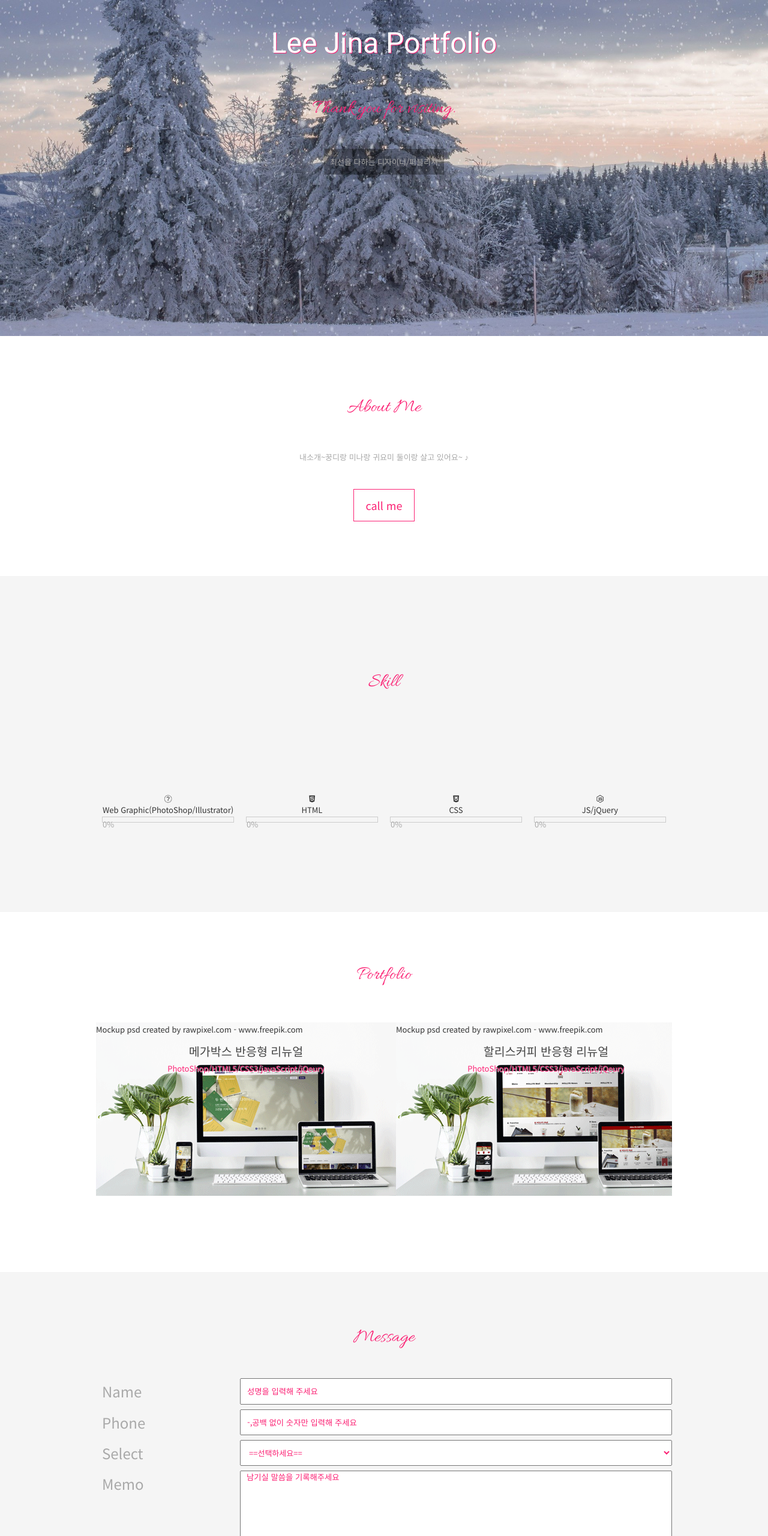
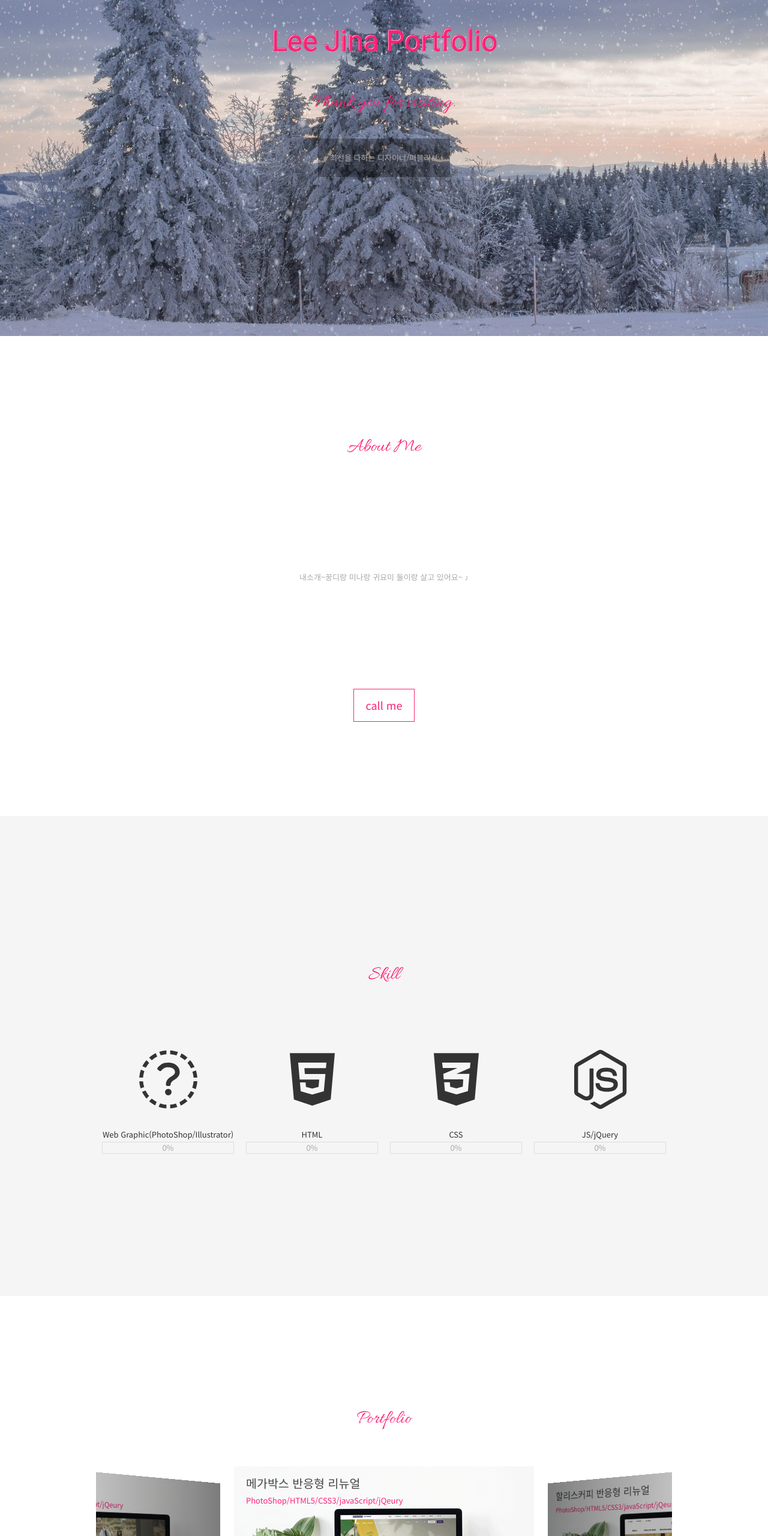
Before and after one commit to sirublue/portfolio, a plain HTML site: page index.html in a window 1280 px wide. Shown: the part 240-2800 px from the top of the page at 60% size. Drawn offline with Linux system fonts and the light colour scheme; some packages are replaced by stand-ins of ours; a script that the page names is missing.

Commit message:
Add files via upload

```diff
--- a/css/index.css
+++ b/css/index.css
@@ -1,7 +1,7 @@
 @charset "utf-8";
 
 /* 기본 style */
-.section{width:100%;height:800px;display:flex;justify-content:center;align-items:center;}
+.section{width:100%;height:100vh;display:flex;justify-content:center;align-items:center;}
 .section:nth-of-type(2n+1){background:#f5f5f5;}
 .container{width:960px;margin:0 auto;}
 .section>.container{width:960px;margin:0 auto;display:flex;flex-direction:column;justify-content:space-around;align-items:center;}
@@ -24,7 +24,7 @@ p{color:#a9a9a9;}
 .grid12{width:960px;padding-left:10px;padding-right:10px;}
 
 /* header style */
-header{position:fixed;left:0;top:0;width:100%;height:100px;z-index:10;transition:0.3s;}
+header{position:fixed;left:0;top:0;width:100%;height:100px;z-index:100;transition:0.3s;}
 header.active{background:white;height:60px;box-shadow:0 1px 1px #fb2274;}
 header.active>.container>#nav>ul>li>a{color:#444;}
 header>.container{display:flex;justify-content:space-between;height:100%;}
@@ -39,57 +39,52 @@ header>.container>#nav>ul>li>a{font-family: 'Roboto', sans-serif;font-size:16px;
 .section#home{background:url(../images/code02.jpg) no-repeat center center;background-size:cover;background-attachment:fixed;}
 .section#home>.container{height:300px;}
 .section#home>.container>h1{font-family: 'Roboto', sans-serif;color:white;font-size:48px;text-shadow:#fb2274 1px 1px;position:relative;}
-/* 가상요소
+/* 가상요소 */
 .section#home>.container>h1::before{content:"Lee Jina Portfolio";color:#444;position:absolute;left:0;top:0;transform:translateX(-100%);opacity:0;transition:0.3s;}
 .section#home>.container>h1:hover::before{transform:translateX(0);opacity:1;}
 .section#home>.container>h1::after{content:"Lee Jina Portfolio";color:transparent;-webkit-text-stroke:1px #fb2274;position:absolute;left:0;top:0;transform:translateX(0);opacity:1;transition:0.3s;}
-.section#home>.container>h1:hover::after{transform:translateX(100%);opacity:0;} */
-.section#home>.container>p{color:#aaa;background:rgba(0,0,0,0.3);padding:10px;}
+.section#home>.container>h1:hover::after{transform:translateX(100%);opacity:0;}
+.section#home>.container>p{color:#aaa;background:rgba(0,0,0,0.3);padding:20px;}
 
 /* about section style */
-.section#about{height:400px;padding:20px 0;}
+.section#about{padding:20px 0;}
 .section#about>.container{height:100%;padding:50px 0;}
 .section#about>.container>p{text-align:center;}
 .section#about>.container>button{cursor:pointer;}
 
 /* skill section style */
-.section#skill{padding:20px 0;height:560px;}
-.section#skill>.container{height:100%;padding:50px 0}
+.section#skill{padding:20px 0;}
+.section#skill>.container{height:520px;padding:50px 0}
 .section#skill>.container>ul{width:100%;display: flex;justify-content: space-between;}
 .section#skill>.container>ul>li{display:flex;flex-direction:column;align-items:center;}
-.section#skill>.container>ul>li>img{width:100%;}
-.section#skill>.container>ul>li>.progressBase{position: relative;width:100%;height:10px;border:1px solid #cccccc;}
-.section#skill>.container>ul>li>.progressBase>.progressBar{position: absolute;left:0;top:0;height:100%;width:0;transition:0.5s;}
-.section#skill>.container>ul>li>.progressBase>.progressBar01{background:red;}
-.section#skill>.container>ul>li>.progressBase>.progressBar02{background:green;}
-.section#skill>.container>ul>li>.progressBase>.progressBar03{background:blue;}
-.section#skill>.container>ul>li>.progressBase>.progressBar04{background:yellow;}
+/* .section#skill>.container>ul>li>img{width:100%;} */
+.section#skill>.container>ul>li>svg{font-size:100px;margin-bottom:30px;}
+.section#skill>.container>ul>li>.progressBase{position: relative;width:100%;height:20px;border:1px solid #ddd;}
+.section#skill>.container>ul>li>.progressBase>.progressBar{position: absolute;left:0;top:0;height:100%;width:0;background:#fb2274;}
+.section#skill>.container>ul>li>.progressBase>.progressper{position:absolute;top:50%;left:50%;transform: translate(-50%,-50%);}
 .section#skill:hover>.container>ul>li>.progressBase>.progressBar01{animation:probar01 0.5s;animation-fill-mode:both;animation-delay:0;}
 .section#skill:hover>.container>ul>li>.progressBase>.progressBar02{animation:probar02 0.5s;animation-fill-mode:both;animation-delay:0.25s;}
 .section#skill:hover>.container>ul>li>.progressBase>.progressBar03{animation:probar03 0.5s;animation-fill-mode:both;animation-delay:0.5s;}
 .section#skill:hover>.container>ul>li>.progressBase>.progressBar04{animation:probar04 0.5s;animation-fill-mode:both;animation-delay:0.75s;}
-@keyframes probar01{from{width:0;}to{width:80%;}}
-@keyframes probar02{from{width:0;}to{width:70%;}}
+@keyframes probar01{from{width:0;}to{width:70%;}}
+@keyframes probar02{from{width:0;}to{width:80%;}}
 @keyframes probar03{from{width:0;}to{width:90%;}}
-@keyframes probar04{from{width:0;}to{width:60%;}}
-
+@keyframes probar04{from{width:0;}to{width:70%;}}
 
 /* portfolio style */
-.section#portfolio{height:600px;}
 .swiper-container{width:100%;padding-top:50px;padding-bottom:50px;}
 .swiper-slide{background-position:center;background-size:cover;width:500px;height:289px;}
-
-.swiper-slide>.swiper-txt>a{position:absolute;top:0;left:0;width:100%;height:100%;display:flex;flex-flow:column nowrap;justify-content:flex-start;align-items:center;padding-top:30px;}
+.swiper-slide>.swiper-txt{position:absolute;top:0;left:0;width:100%;height:90%;display:flex;flex-flow:column nowrap;justify-content:flex-start;align-items:center;}
+.swiper-slide>.swiper-txt>a{width:100%;height:100%;padding-left:20px;padding-top:10px;}
 .swiper-slide>.swiper-txt>a>h3{font-size:1.5em;color:#444;}
 .swiper-slide>.swiper-txt>a>p{text-shadow:white 1px 1px 1px;color:#fb2274;}
-/* .swiper-slide>a.link{position:absolute;left:0;bottom:0;color:#eee;font-size:10px;} */
+.swiper-slide>a:nth-child(2){position:absolute;left:0;bottom:0;color:#eee;font-size:10px;}
 
 /* message style */
-.section#message{height:650px;}
 .section#message>.container{height:520px;}
 .section#message>.container>form{display:flex;flex-flow:column;justify-content:space-between;height:400px;}
 .section#message>.container>form>div{display:flex;justify-content:space-between;margin-top:8px;}
-.section#message>.container>form>div>label{font-size:24px;color:#a9a9a9;}
+.section#message>.container>form>div>label{font-size:24px;color:#a9a9a9;display:flex;justify-content: center;align-items: center;}
 .section#message>.container>form>div>input:focus{border-color:#fb2274;}
 .section#message>.container>form>div>input::placeholder{color:#fb2274;transition:0.3s;}
 .section#message>.container>form>div>input:focus::placeholder{color:transparent;}
--- /dev/null
+++ b/js/custom.js
@@ -0,0 +1,45 @@
+$(function(){
+  // 스무스 스크롤
+  $('html').smoothScroll(300);
+  // 스크롤시 헤더 디자인
+  $(window).on('scroll',function(){
+    var windowTop=$(window).scrollTop();
+    if(windowTop>=100){
+      $('header').addClass('active');
+    }else{
+      $('header').removeClass('active');
+    }
+  })
+  // portfolio swiper style
+  var swiper = new Swiper('.swiper-container', {
+    effect: 'coverflow',
+    grabCursor: true,
+    centeredSlides: true,
+    slidesPerView: 'auto',
+    loop: true,
+    coverflowEffect: {
+      rotate: 50,
+      stretch: 0,
+      depth: 100,
+      modifier: 1,
+      slideShadows : true,
+    }
+  });
+
+  // $('#skill').mouseover(function(){
+  //   var perCent=0;
+  //   var addper=setInterval(myTimer,10);
+  //   function myTimer(){
+  //     perCent++;
+  //     if(perCent<=70){$('.progressper').text(perCent+'%');}
+  //     else if(perCent<=80){$('.progressper01').text(perCent+'%');$('.progressper03').text(perCent+'%');}
+  //     else if(perCent<=90){$('.progressper03').text(perCent+'%');}
+  //     else{clearInterval(addper);}
+  //   }
+  // })
+  // $('#skill').on('mouseleave',function(){
+  //   $('.progressper').text('0%');
+  // })
+
+
+})
--- /dev/null
+++ b/js/jquery.smoothscroll.min.js
@@ -0,0 +1 @@
+(function(o,t){var n,l,e,c=(l=t(o.documentElement),e=t(o.body),l.scrollTop()?l:(n=e.scrollTop(),e.scrollTop(n+1).scrollTop()==n?l:e.scrollTop(n)));t.fn.smoothScroll=function(o){return o=~~o||400,this.find('a[href*="#"]').click(function(n){var l=this.hash,e=t(l);location.pathname.replace(/^\//,"")===this.pathname.replace(/^\//,"")&&location.hostname===this.hostname&&e.length&&(n.preventDefault(),c.stop().animate({scrollTop:e.offset().top},o,function(){location.hash=l}))}).end()}})(document,jQuery);
```
Also changed, not shown: images/portfolio03.png (added), images/portfolio04.png (added), images/portfolio05.png (added).
